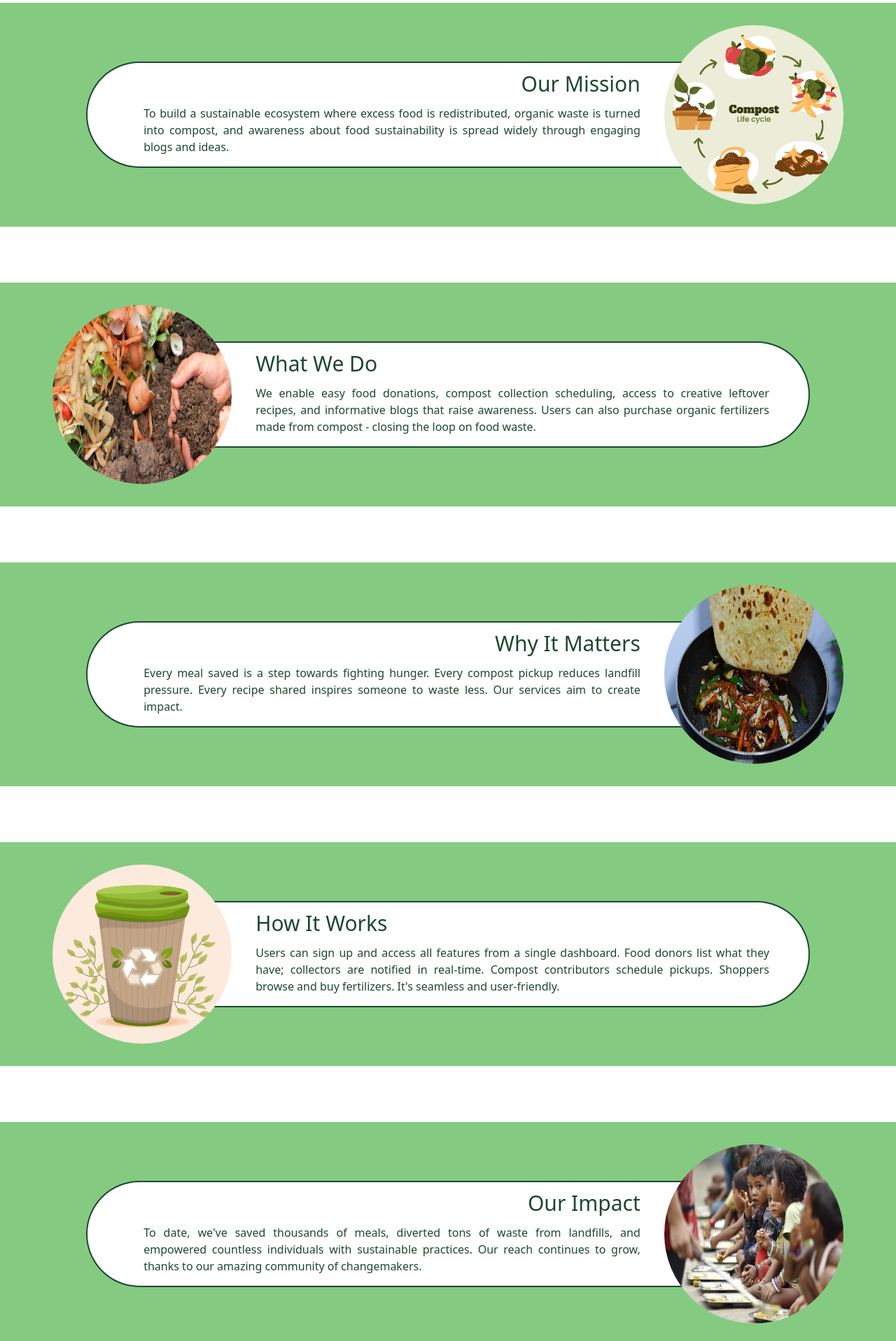
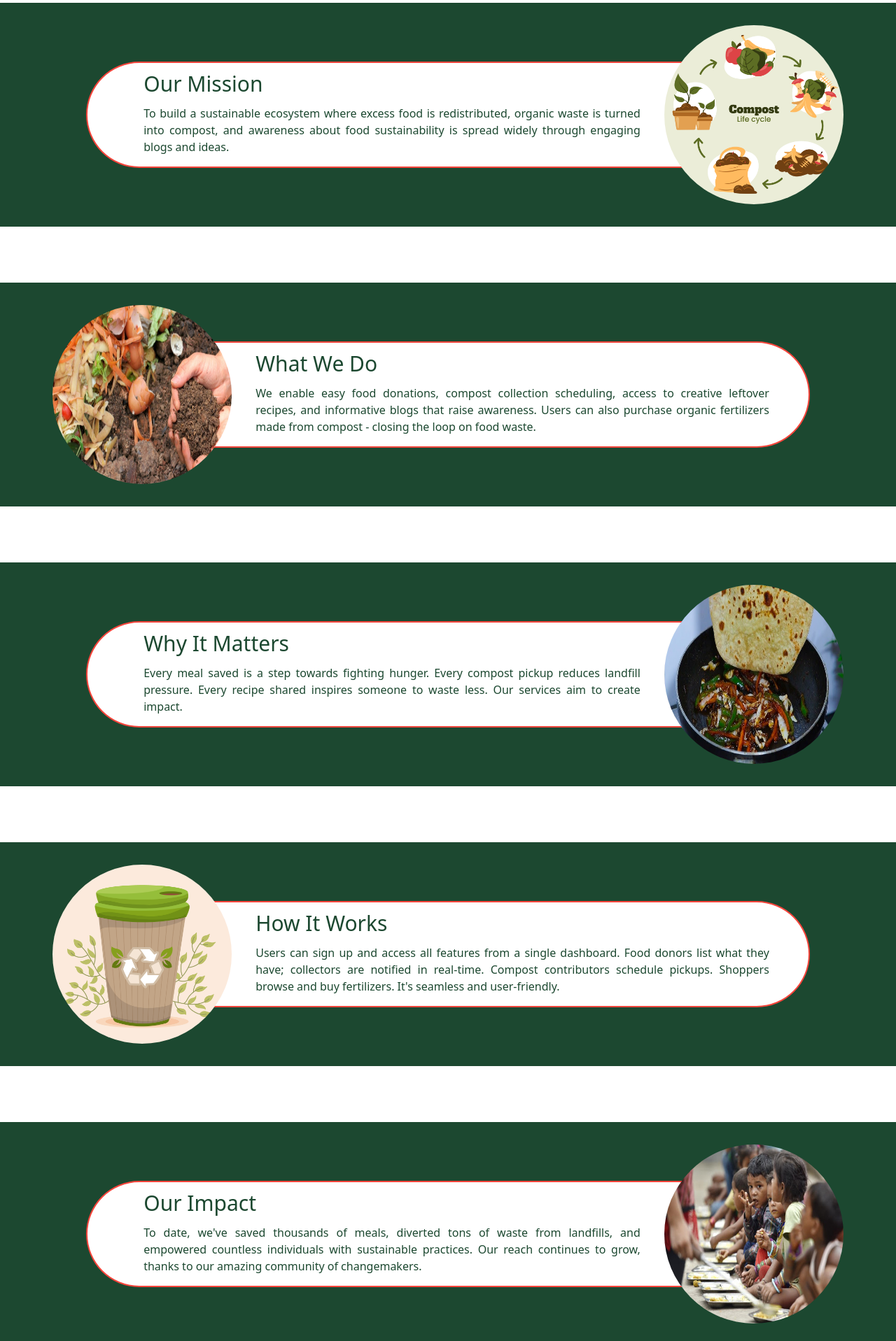
Before and after one commit to ishaNegi1/SustainaBite, a React (Vite) app in the folder frontend/: page /about in a window 1280 px wide. Shown: the part 880-2797 px from the top of the page at 70% size. Built offline with nearby package versions, Linux system fonts and the light colour scheme.

Commit message:
about page ui

```diff
--- a/frontend/src/pages/About.jsx
+++ b/frontend/src/pages/About.jsx
@@ -41,12 +41,12 @@ const About = () => {
         ]}
       />
       <div>
-        <div className=" flex sm:flex-row flex-col mb-20 mt-16 px-4 py-8 bg-[#85CA81] justify-center items-center">
+        <div className=" flex sm:flex-row flex-col mb-20 mt-16 px-4 py-8 bg-[#1c4830] dark:bg-[#85CA81] justify-center items-center">
           <img
             src={blog1}
             className=" lg:h-64 lg:w-64 sm:h-72 sm:w-72 w-64 h-64 rounded-full z-10"
           />
-          <div className=" sm:w-[70%] sm:pl-20 sm:pr-14 sm:rounded-r-full border-2 border-[#1c4830] sm:relative -left-12 flex flex-col justify-center bg-white dark:bg-[#1c4830] dark:text-white text-[#1c4830] dark:border-[#fa453c] mt-8 sm:mt-0 p-4 sm:p-0 mx-3 sm:mx-0 rounded-2xl">
+          <div className=" sm:w-[70%] sm:pl-20 sm:pr-14 sm:rounded-r-full border-2 sm:relative -left-12 flex flex-col justify-center bg-white dark:bg-[#1c4830] dark:text-white text-[#1c4830] border-[#fa453c] mt-8 sm:mt-0 p-4 sm:p-0 mx-3 sm:mx-0 rounded-2xl">
             <h1 className=" lg:text-3xl sm:text-2xl text-xl sm:py-3 pb-3 font-medium sm:text-left text-center">
               Who We Are
             </h1>
@@ -59,9 +59,9 @@ const About = () => {
           </div>
         </div>
 
-        <div className=" flex sm:flex-row flex-col-reverse mb-20 px-4 py-8 bg-[#85CA81] justify-center items-center">
-          <div className=" sm:w-[70%] sm:px-20 sm:rounded-l-full border-2 border-[#1c4830] sm:relative -right-12 flex flex-col justify-center bg-white dark:bg-[#1c4830] dark:text-white text-[#1c4830] dark:border-[#fa453c] mt-8 sm:mt-0 p-4 sm:p-0 mx-3 sm:mx-0 rounded-2xl">
-            <h1 className=" lg:text-3xl sm:text-2xl text-xl sm:py-3 pb-3  font-medium sm:text-right text-center">
+        <div className=" flex sm:flex-row flex-col-reverse mb-20 px-4 py-8 bg-[#1c4830] dark:bg-[#85CA81] justify-center items-center">
+          <div className=" sm:w-[70%] sm:px-20 sm:rounded-l-full border-2 sm:relative -right-12 flex flex-col justify-center bg-white dark:bg-[#1c4830] dark:text-white text-[#1c4830] border-[#fa453c] mt-8 sm:mt-0 p-4 sm:p-0 mx-3 sm:mx-0 rounded-2xl">
+            <h1 className=" lg:text-3xl sm:text-2xl text-xl sm:py-3 pb-3  font-medium sm:text-left text-center">
               Our Mission
             </h1>
             <p className=" break-words lg:pb-4 sm:pb-2 text-justify">
@@ -77,12 +77,12 @@ const About = () => {
           />
         </div>
 
-        <div className=" flex sm:flex-row flex-col mb-20 px-4 py-8 bg-[#85CA81] justify-center items-center">
+        <div className=" flex sm:flex-row flex-col mb-20 px-4 py-8 bg-[#1c4830] dark:bg-[#85CA81] justify-center items-center">
           <img
             src={fertilizer2}
             className="  lg:h-64 lg:w-64 sm:h-72 sm:w-72 w-60 h-60 rounded-full z-10"
           />
-          <div className=" sm:w-[70%] sm:pl-20 sm:pr-14 sm:rounded-r-full border-2 border-[#1c4830] sm:relative -left-12 flex flex-col justify-center bg-white dark:bg-[#1c4830] dark:text-white text-[#1c4830] dark:border-[#fa453c] mt-8 sm:mt-0 p-4 sm:p-0 mx-3 sm:mx-0 rounded-2xl">
+          <div className=" sm:w-[70%] sm:pl-20 sm:pr-14 sm:rounded-r-full border-2 sm:relative -left-12 flex flex-col justify-center bg-white dark:bg-[#1c4830] dark:text-white text-[#1c4830] border-[#fa453c] mt-8 sm:mt-0 p-4 sm:p-0 mx-3 sm:mx-0 rounded-2xl">
             <h1 className=" lg:text-3xl sm:text-2xl text-xl sm:py-3 pb-3  font-medium sm:text-left text-center">
               What We Do
             </h1>
@@ -95,9 +95,9 @@ const About = () => {
           </div>
         </div>
 
-        <div className=" flex sm:flex-row flex-col-reverse mb-20 px-4 py-8 bg-[#85CA81] justify-center items-center">
-          <div className=" sm:w-[70%] sm:px-20 sm:rounded-l-full border-2 border-[#1c4830] sm:relative -right-12 flex flex-col justify-center bg-white dark:bg-[#1c4830] dark:text-white text-[#1c4830] dark:border-[#fa453c] mt-8 sm:mt-0 p-4 sm:p-0 mx-3 sm:mx-0 rounded-2xl">
-            <h1 className=" lg:text-3xl sm:text-2xl text-xl sm:py-3 pb-3  font-medium sm:text-right text-center">
+        <div className=" flex sm:flex-row flex-col-reverse mb-20 px-4 py-8 bg-[#1c4830] dark:bg-[#85CA81] justify-center items-center">
+          <div className=" sm:w-[70%] sm:px-20 sm:rounded-l-full border-2 sm:relative -right-12 flex flex-col justify-center bg-white dark:bg-[#1c4830] dark:text-white text-[#1c4830] border-[#fa453c] mt-8 sm:mt-0 p-4 sm:p-0 mx-3 sm:mx-0 rounded-2xl">
+            <h1 className=" lg:text-3xl sm:text-2xl text-xl sm:py-3 pb-3  font-medium sm:text-left text-center">
               Why It Matters
             </h1>
             <p className=" break-words lg:pb-4 sm:pb-2 text-justify">
@@ -112,12 +112,12 @@ const About = () => {
           />
         </div>
 
-        <div className=" flex sm:flex-row flex-col mb-20 px-4 py-8 bg-[#85CA81] justify-center items-center">
+        <div className=" flex sm:flex-row flex-col mb-20 px-4 py-8 bg-[#1c4830] dark:bg-[#85CA81] justify-center items-center">
           <img
             src={trash}
             className="  lg:h-64 lg:w-64 sm:h-72 sm:w-72 w-60 h-60 rounded-full z-10"
           />
-          <div className=" sm:w-[70%] sm:pl-20 sm:pr-14 sm:rounded-r-full border-2 border-[#1c4830] sm:relative -left-12 flex flex-col justify-center bg-white dark:bg-[#1c4830] dark:text-white text-[#1c4830] dark:border-[#fa453c] mt-8 sm:mt-0 p-4 sm:p-0 mx-3 sm:mx-0 rounded-2xl">
+          <div className=" sm:w-[70%] sm:pl-20 sm:pr-14 sm:rounded-r-full border-2 sm:relative -left-12 flex flex-col justify-center bg-white dark:bg-[#1c4830] dark:text-white text-[#1c4830] border-[#fa453c] mt-8 sm:mt-0 p-4 sm:p-0 mx-3 sm:mx-0 rounded-2xl">
             <h1 className=" lg:text-3xl sm:text-2xl text-xl sm:py-3 pb-3  font-medium sm:text-left text-center">
               How It Works
             </h1>
@@ -130,9 +130,9 @@ const About = () => {
           </div>
         </div>
 
-        <div className=" flex sm:flex-row flex-col-reverse mb-20 px-4 py-8 bg-[#85CA81] justify-center items-center">
-          <div className=" sm:w-[70%] sm:px-20 sm:rounded-l-full border-2 border-[#1c4830] sm:relative -right-12 flex flex-col justify-center bg-white dark:bg-[#1c4830] dark:text-white text-[#1c4830] dark:border-[#fa453c] mt-8 sm:mt-0 p-4 sm:p-0 mx-3 sm:mx-0 rounded-2xl">
-            <h1 className=" lg:text-3xl sm:text-2xl text-xl sm:py-3 pb-3  font-medium sm:text-right text-center">
+        <div className=" flex sm:flex-row flex-col-reverse mb-20 px-4 py-8 bg-[#1c4830] dark:bg-[#85CA81] justify-center items-center">
+          <div className=" sm:w-[70%] sm:px-20 sm:rounded-l-full border-2 sm:relative -right-12 flex flex-col justify-center bg-white dark:bg-[#1c4830] dark:text-white text-[#1c4830] border-[#fa453c] mt-8 sm:mt-0 p-4 sm:p-0 mx-3 sm:mx-0 rounded-2xl">
+            <h1 className=" lg:text-3xl sm:text-2xl text-xl sm:py-3 pb-3  font-medium sm:text-left text-center">
               Our Impact
             </h1>
             <p className=" break-words lg:pb-4 sm:pb-2 text-justify">
@@ -148,12 +148,12 @@ const About = () => {
           />
         </div>
 
-        <div className=" flex sm:flex-row flex-col mb-20 px-4 py-8 bg-[#85CA81]  justify-center items-center">
+        <div className=" flex sm:flex-row flex-col mb-20 px-4 py-8 bg-[#1c4830] dark:bg-[#85CA81] justify-center items-center">
           <img
             src={community}
             className="  lg:h-64 lg:w-64 sm:h-72 sm:w-72 w-60 h-60 rounded-full z-10"
           />
-          <div className=" sm:w-[70%] sm:pl-20 sm:pr-14 sm:rounded-r-full border-2 border-[#1c4830] sm:relative -left-12 flex flex-col justify-center bg-white dark:bg-[#1c4830] dark:text-white text-[#1c4830] dark:border-[#fa453c] mt-8 sm:mt-0 p-4 sm:p-0 mx-3 sm:mx-0 rounded-2xl">
+          <div className=" sm:w-[70%] sm:pl-20 sm:pr-14 sm:rounded-r-full border-2 sm:relative -left-12 flex flex-col justify-center bg-white dark:bg-[#1c4830] dark:text-white text-[#1c4830] border-[#fa453c] mt-8 sm:mt-0 p-4 sm:p-0 mx-3 sm:mx-0 rounded-2xl">
             <h1 className=" lg:text-3xl sm:text-2xl text-xl sm:py-3 pb-3  font-medium sm:text-left text-center">
               Community Voices
             </h1>
@@ -166,9 +166,9 @@ const About = () => {
           </div>
         </div>
 
-        <div className=" flex sm:flex-row flex-col-reverse mb-20 px-4 py-8 bg-[#85CA81] justify-center items-center">
-          <div className=" sm:w-[70%] sm:px-20 sm:rounded-l-full border-2 border-[#1c4830] sm:relative -right-12 flex flex-col justify-center bg-white dark:bg-[#1c4830] dark:text-white text-[#1c4830] dark:border-[#fa453c] mt-8 sm:mt-0 p-4 sm:p-0 mx-3 sm:mx-0 rounded-2xl">
-            <h1 className=" lg:text-3xl sm:text-2xl text-xl sm:py-3 pb-3  font-medium sm:text-right text-center">
+        <div className=" flex sm:flex-row flex-col-reverse mb-20 px-4 py-8 bg-[#1c4830] dark:bg-[#85CA81] justify-center items-center">
+          <div className=" sm:w-[70%] sm:px-20 sm:rounded-l-full border-2 sm:relative -right-12 flex flex-col justify-center bg-white dark:bg-[#1c4830] dark:text-white text-[#1c4830] border-[#fa453c] mt-8 sm:mt-0 p-4 sm:p-0 mx-3 sm:mx-0 rounded-2xl">
+            <h1 className=" lg:text-3xl sm:text-2xl text-xl sm:py-3 pb-3  font-medium sm:text-left text-center">
               Sustainability Goals
             </h1>
             <p className=" break-words lg:pb-4 sm:pb-2 text-justify">
```
